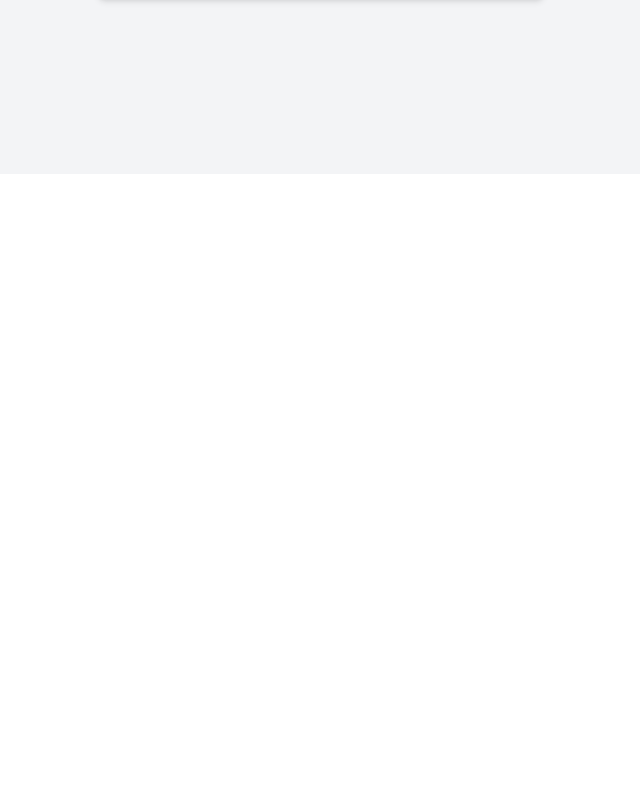
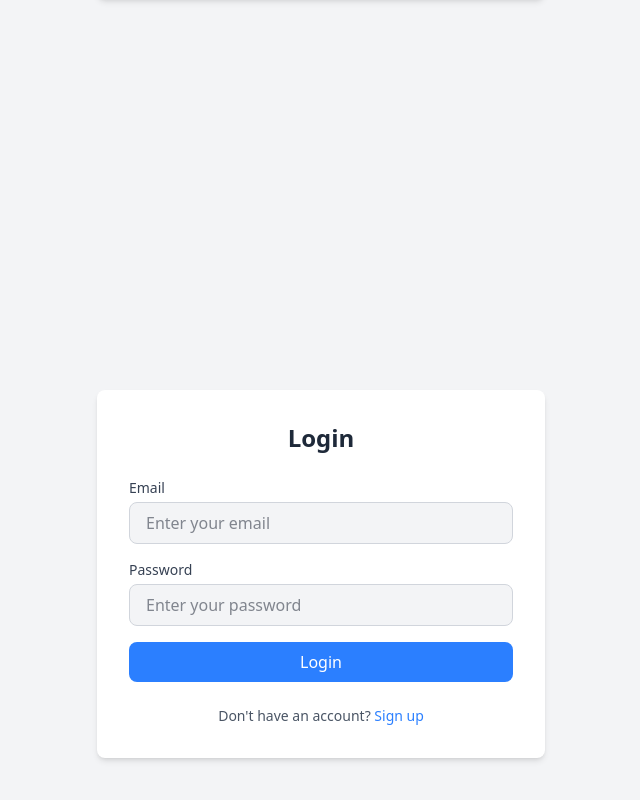
Before and after one commit to pranjalkuhikar/Backend_Test, a React (Vite) app in the folder Authentication_Frontend/: page /login in a window 1280 px wide. Shown: the part 626-1426 px from the top of the page, without its empty margins (319-959 px from the left). Before the commit the page ends 800 px from the top, so only its background shows below. Built offline with nearby package versions, Linux system fonts and the light colour scheme.

Commit message:
Add login component and integrate it into the main app

```diff
--- a/Authentication_Frontend/src/App.jsx
+++ b/Authentication_Frontend/src/App.jsx
@@ -1,9 +1,11 @@
+import Login from "./components/Login";
 import Register from "./components/Register";
 
 const App = () => {
   return (
     <>
       <Register />
+      <Login />
     </>
   );
 };
--- /dev/null
+++ b/Authentication_Frontend/src/components/Login.jsx
@@ -0,0 +1,59 @@
+import React from "react";
+
+const Login = () => {
+  return (
+    <div className="flex items-center justify-center min-h-screen bg-gray-100">
+      <div className="w-full max-w-md p-8 space-y-6 bg-white rounded-lg shadow-md">
+        <h2 className="text-2xl font-bold text-center text-gray-800">Login</h2>
+        <form className="space-y-4">
+          <div>
+            <label
+              htmlFor="email"
+              className="block text-sm font-medium text-gray-700"
+            >
+              Email
+            </label>
+            <input
+              type="email"
+              id="email"
+              name="email"
+              className="w-full px-4 py-2 mt-1 text-gray-900 bg-gray-100 border border-gray-300 rounded-lg focus:outline-none focus:ring-2 focus:ring-blue-500"
+              placeholder="Enter your email"
+              required
+            />
+          </div>
+          <div>
+            <label
+              htmlFor="password"
+              className="block text-sm font-medium text-gray-700"
+            >
+              Password
+            </label>
+            <input
+              type="password"
+              id="password"
+              name="password"
+              className="w-full px-4 py-2 mt-1 text-gray-900 bg-gray-100 border border-gray-300 rounded-lg focus:outline-none focus:ring-2 focus:ring-blue-500"
+              placeholder="Enter your password"
+              required
+            />
+          </div>
+          <button
+            type="submit"
+            className="w-full px-4 py-2 text-white bg-blue-500 rounded-lg hover:bg-blue-600 focus:outline-none focus:ring-2 focus:ring-blue-500"
+          >
+            Login
+          </button>
+        </form>
+        <p className="text-sm text-center text-gray-600">
+          Don't have an account?{" "}
+          <a href="#" className="text-blue-500 hover:underline">
+            Sign up
+          </a>
+        </p>
+      </div>
+    </div>
+  );
+};
+
+export default Login;
```
